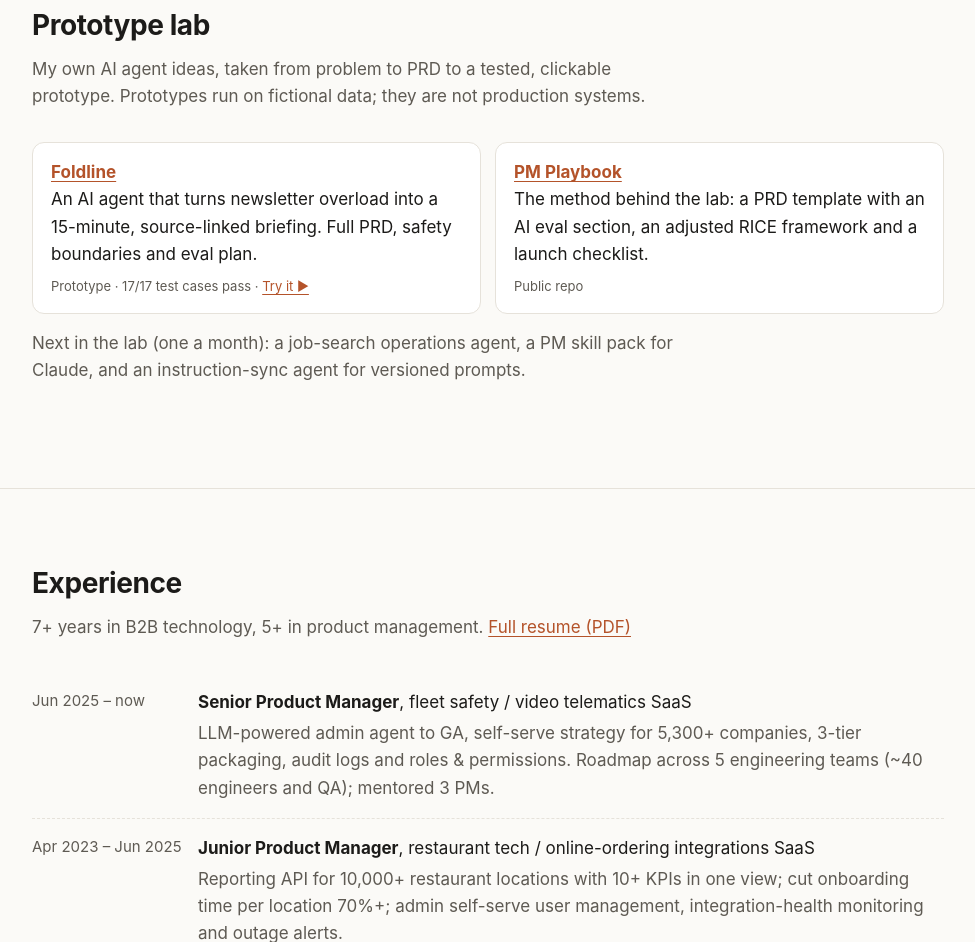
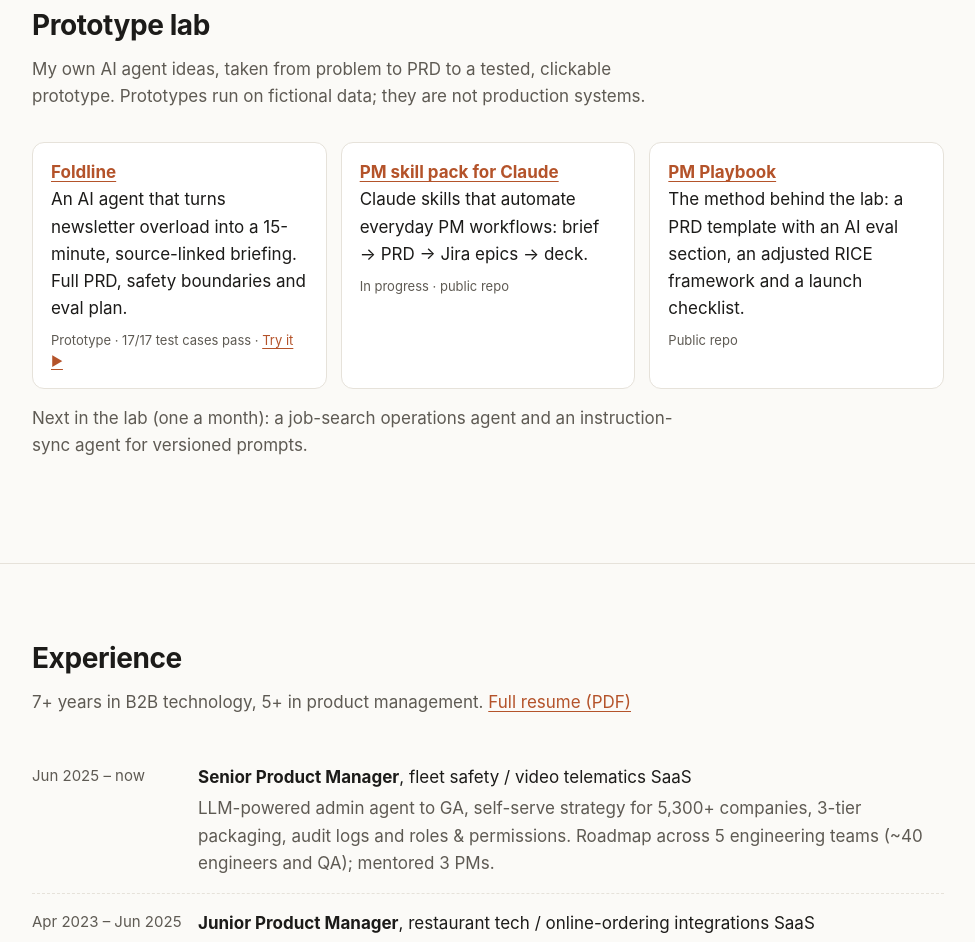
Before and after one commit to LakshmiPrasanna93/LakshmiPrasanna93.github.io, a plain HTML site: page index.html in a window 1280 px wide. Shown: the part 3730-4672 px from the top of the page, without its empty margins (152-1127 px from the left). Drawn offline with Linux system fonts and the light colour scheme.

Commit message:
Add PM skill pack to Prototype lab
Co-Authored-By: Claude Opus 5.5 <noreply@anthropic.com>
Claude-Session: https://claude.ai/code/session_01E1UyD6YH772s3nr1g7XYtv

```diff
--- a/index.html
+++ b/index.html
@@ -217,9 +217,10 @@
       <p class="sub">My own AI agent ideas, taken from problem to PRD to a tested, clickable prototype. Prototypes run on fictional data; they are not production systems.</p>
       <ul class="builds">
         <li><b><a href="https://github.com/LakshmiPrasanna93/foldline">Foldline</a></b><br>An AI agent that turns newsletter overload into a 15-minute, source-linked briefing. Full PRD, safety boundaries and eval plan.<div class="meta">Prototype · 17/17 test cases pass · <a href="https://lakshmiprasanna93.github.io/foldline/prototype/">Try it ▶</a></div></li>
+        <li><b><a href="https://github.com/LakshmiPrasanna93/pm-claude-skills">PM skill pack for Claude</a></b><br>Claude skills that automate everyday PM workflows: brief → PRD → Jira epics → deck.<div class="meta">In progress · public repo</div></li>
         <li><b><a href="https://github.com/LakshmiPrasanna93/pm-playbook">PM Playbook</a></b><br>The method behind the lab: a PRD template with an AI eval section, an adjusted RICE framework and a launch checklist.<div class="meta">Public repo</div></li>
       </ul>
-      <p class="sub" style="margin-top:16px">Next in the lab (one a month): a job-search operations agent, a PM skill pack for Claude, and an instruction-sync agent for versioned prompts.</p>
+      <p class="sub" style="margin-top:16px">Next in the lab (one a month): a job-search operations agent and an instruction-sync agent for versioned prompts.</p>
     </div>
   </section>
 
```
